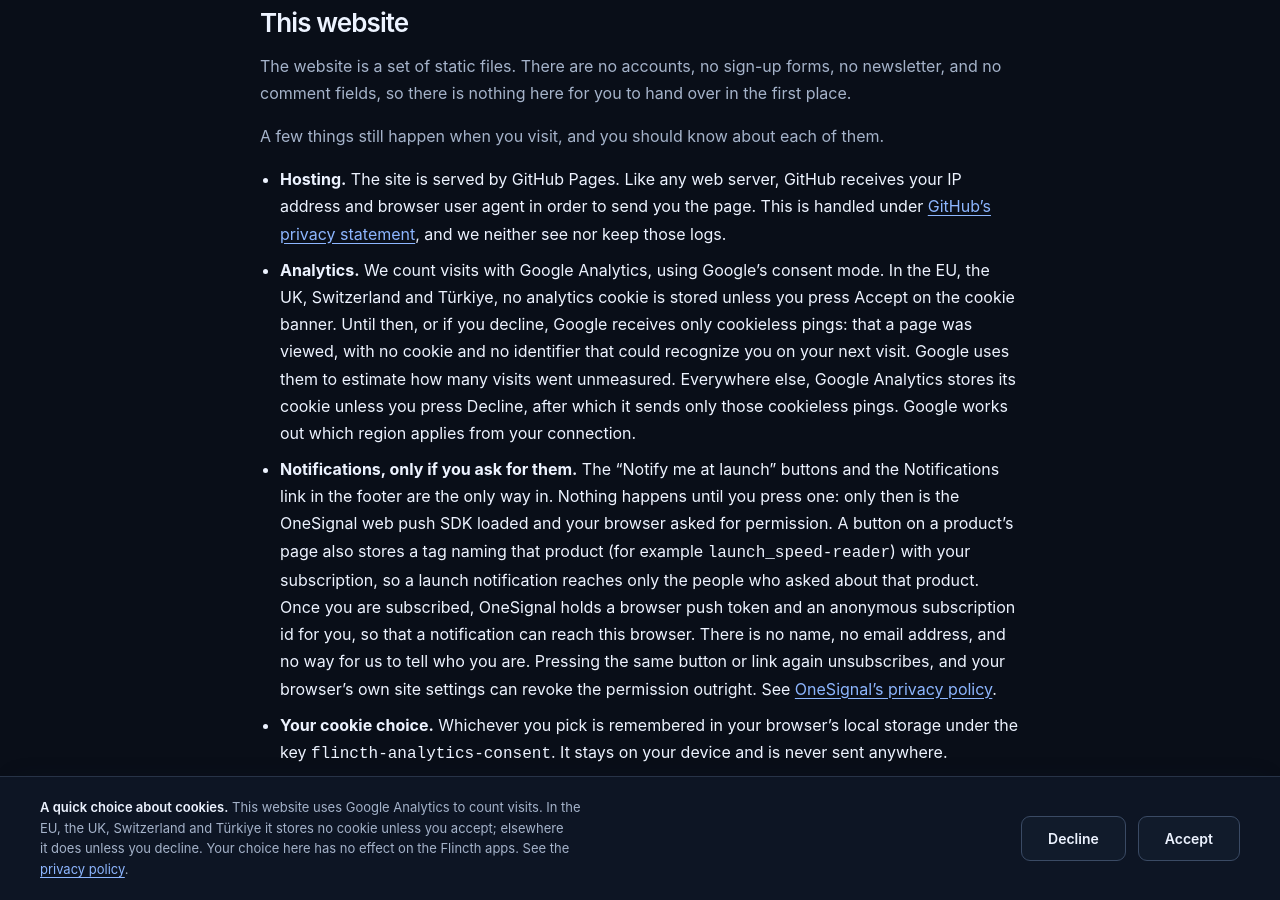
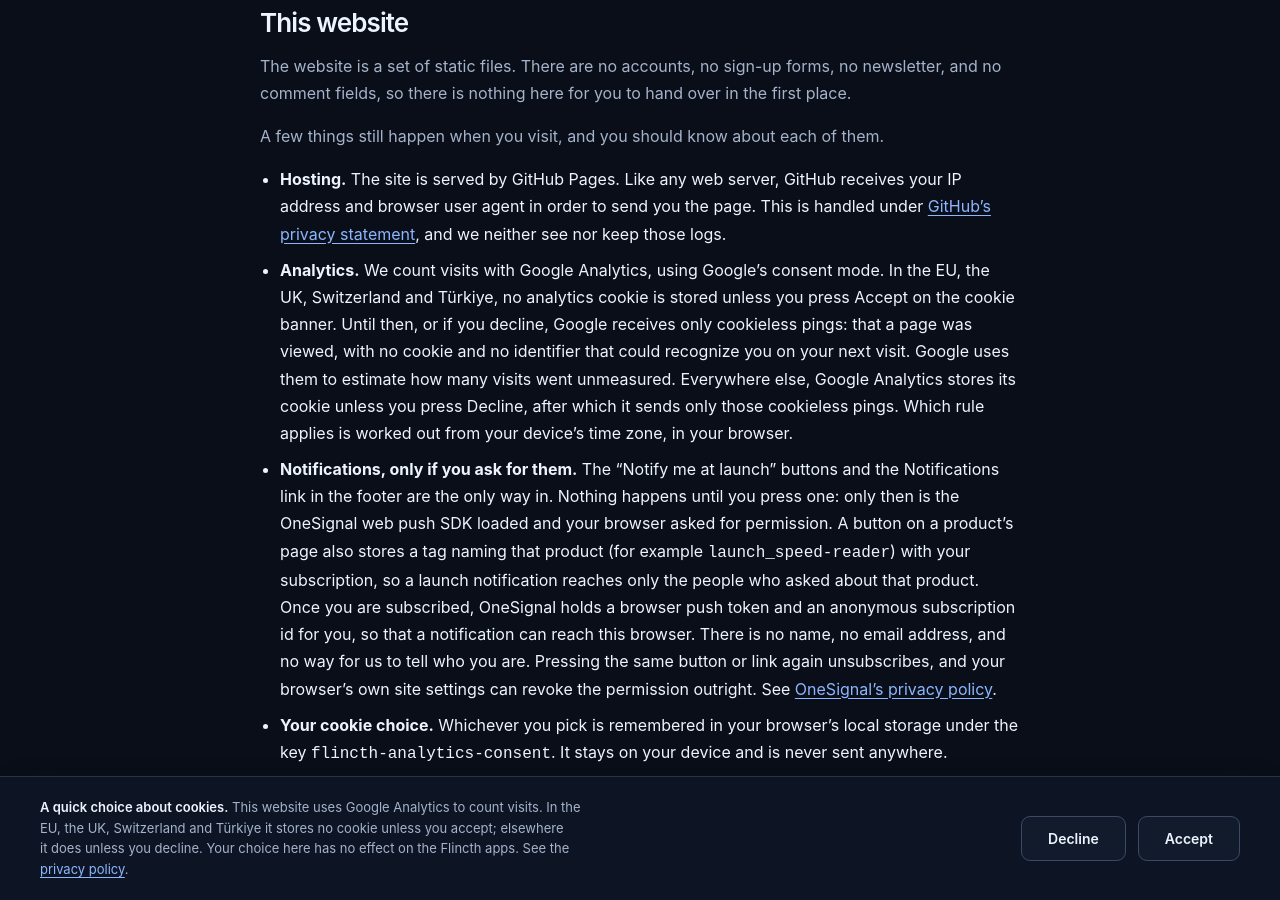
Before and after one commit to safakveziran/flincth-website, a Jekyll site: the page built from privacy.html, in a window 1280 px wide and 900 px high, scrolled down 2707 px. Built offline with Jekyll 4.4.1, drawn with Linux system fonts in a browser that asks for light colours; part of the change alters nothing that is shown.

Commit message:
Pick the consent region from the time zone; clear GA cookies on decline
Google's region-scoped consent defaults applied the opt-in rule to every
visitor in testing (even region "ZZ" matched a US visit), so visitors
outside Europe were never measured with a cookie. The default now comes
from the device's time zone: Europe/* and the EEA's other zones opt in,
everything else opts out. Declining also removes GA cookies already set.

Co-Authored-By: Claude Opus 5.5 <noreply@anthropic.com>
Claude-Session: https://claude.ai/code/session_01Q2P6iu4fj2ExakJn9r4FEe

```diff
--- a/consent.js
+++ b/consent.js
@@ -4,14 +4,20 @@
 //   Until then Google receives only cookieless pings (no identifier), which
 //   GA4 uses to model the traffic it cannot measure directly.
 // - Everywhere else: measured with a cookie unless the visitor declines.
-// Google resolves the region from the request; an explicit choice always wins.
+// The region comes from the device's time zone (Google's own region matching
+// applied opt-in rules everywhere). Every Europe/* zone counts, which also
+// covers the UK, Switzerland and Türkiye; an unknown zone is treated as opt-in.
+// An explicit choice always wins.
 (function () {
   var KEY = 'flincth-analytics-consent';
   var GA_ID = 'G-4JBS4T9RZ0';
-  var OPT_IN_REGIONS = [
-    'AT', 'BE', 'BG', 'HR', 'CY', 'CZ', 'DK', 'EE', 'FI', 'FR', 'DE', 'GR',
-    'HU', 'IE', 'IT', 'LV', 'LT', 'LU', 'MT', 'NL', 'PL', 'PT', 'RO', 'SK',
-    'SI', 'ES', 'SE', 'IS', 'LI', 'NO', 'GB', 'CH', 'TR'
+  // EEA zones outside Europe/*: Atlantic islands, Cyprus, Svalbard and the
+  // EU's outermost regions.
+  var OPT_IN_ZONES = [
+    'Atlantic/Azores', 'Atlantic/Canary', 'Atlantic/Faroe', 'Atlantic/Madeira',
+    'Atlantic/Reykjavik', 'Africa/Ceuta', 'Asia/Nicosia', 'Asia/Famagusta',
+    'Arctic/Longyearbyen', 'America/Cayenne', 'America/Guadeloupe',
+    'America/Martinique', 'America/Marigot', 'Indian/Reunion', 'Indian/Mayotte'
   ];
   var banner, accept, decline, opener;
 
@@ -25,16 +31,20 @@
 
   function gtag() { window.dataLayer.push(arguments); }
 
+  function optInRegion() {
+    var zone;
+    try { zone = Intl.DateTimeFormat().resolvedOptions().timeZone; } catch (e) { /* old browser */ }
+    if (!zone) return true;
+    return zone.indexOf('Europe/') === 0 || OPT_IN_ZONES.indexOf(zone) !== -1;
+  }
+
   function loadAnalytics(choice) {
     window.dataLayer = window.dataLayer || [];
     window.gtag = gtag;
     // There is no advertising, so the ad signals stay denied everywhere.
     var never = { ad_storage: 'denied', ad_user_data: 'denied', ad_personalization: 'denied' };
-    gtag('consent', 'default', Object.assign({ analytics_storage: 'denied', region: OPT_IN_REGIONS }, never));
-    gtag('consent', 'default', Object.assign({ analytics_storage: 'granted' }, never));
-    if (choice === 'granted' || choice === 'denied') {
-      gtag('consent', 'update', { analytics_storage: choice });
-    }
+    if (choice !== 'granted' && choice !== 'denied') choice = optInRegion() ? 'denied' : 'granted';
+    gtag('consent', 'default', Object.assign({ analytics_storage: choice }, never));
     var tag = document.createElement('script');
     tag.async = true;
     tag.src = 'https://www.googletagmanager.com/gtag/js?id=' + GA_ID;
@@ -51,10 +61,23 @@
     if (opener) banner.focus();
   }
 
+  // Denying stops new cookies but leaves the ones already set; remove them.
+  function clearCookies() {
+    var host = location.hostname.replace(/^www\./, '');
+    document.cookie.split(';').forEach(function (pair) {
+      var name = pair.split('=')[0].trim();
+      if (name !== '_ga' && name.indexOf('_ga_') !== 0) return;
+      ['', '; domain=' + host, '; domain=.' + host].forEach(function (domain) {
+        document.cookie = name + '=; expires=Thu, 01 Jan 1970 00:00:00 GMT; path=/' + domain;
+      });
+    });
+  }
+
   function close(choice) {
     remember(choice);
     banner.hidden = true;
     gtag('consent', 'update', { analytics_storage: choice });
+    if (choice === 'denied') clearCookies();
     if (opener) { opener.focus(); opener = null; }
   }
 
--- a/privacy.html
+++ b/privacy.html
@@ -39,7 +39,7 @@ sitemap:
     <p>A few things still happen when you visit, and you should know about each of them.</p>
     <ul>
       <li><b>Hosting.</b> The site is served by GitHub Pages. Like any web server, GitHub receives your IP address and browser user agent in order to send you the page. This is handled under <a href="https://docs.github.com/site-policy/privacy-policies/github-privacy-statement" rel="noopener">GitHub’s privacy statement</a>, and we neither see nor keep those logs.</li>
-      <li><b>Analytics.</b> We count visits with Google Analytics, using Google’s consent mode. In the EU, the UK, Switzerland and Türkiye, no analytics cookie is stored unless you press Accept on the cookie banner. Until then, or if you decline, Google receives only cookieless pings: that a page was viewed, with no cookie and no identifier that could recognize you on your next visit. Google uses them to estimate how many visits went unmeasured. Everywhere else, Google Analytics stores its cookie unless you press Decline, after which it sends only those cookieless pings. Google works out which region applies from your connection.</li>
+      <li><b>Analytics.</b> We count visits with Google Analytics, using Google’s consent mode. In the EU, the UK, Switzerland and Türkiye, no analytics cookie is stored unless you press Accept on the cookie banner. Until then, or if you decline, Google receives only cookieless pings: that a page was viewed, with no cookie and no identifier that could recognize you on your next visit. Google uses them to estimate how many visits went unmeasured. Everywhere else, Google Analytics stores its cookie unless you press Decline, after which it sends only those cookieless pings. Which rule applies is worked out from your device’s time zone, in your browser.</li>
       <li><b>Notifications, only if you ask for them.</b> The “Notify me at launch” buttons and the Notifications link in the footer are the only way in. Nothing happens until you press one: only then is the OneSignal web push SDK loaded and your browser asked for permission. A button on a product’s page also stores a tag naming that product (for example <code>launch_speed-reader</code>) with your subscription, so a launch notification reaches only the people who asked about that product. Once you are subscribed, OneSignal holds a browser push token and an anonymous subscription id for you, so that a notification can reach this browser. There is no name, no email address, and no way for us to tell who you are. Pressing the same button or link again unsubscribes, and your browser’s own site settings can revoke the permission outright. See <a href="https://onesignal.com/privacy_policy" rel="noopener">OneSignal’s privacy policy</a>.</li>
       <li><b>Your cookie choice.</b> Whichever you pick is remembered in your browser’s local storage under the key <code>flincth-analytics-consent</code>. It stays on your device and is never sent anywhere.</li>
     </ul>
```
